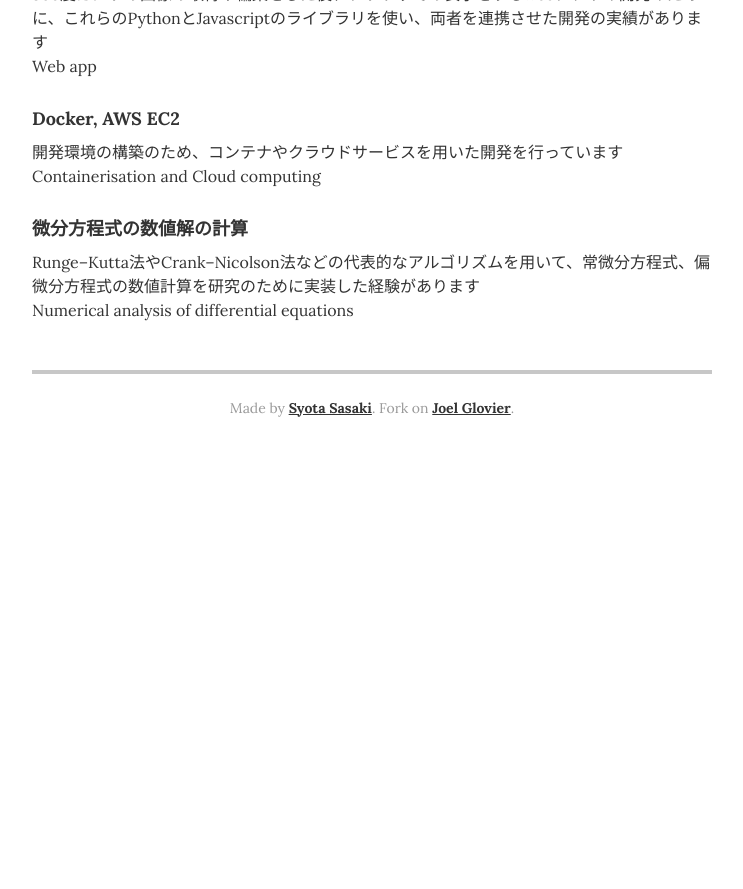
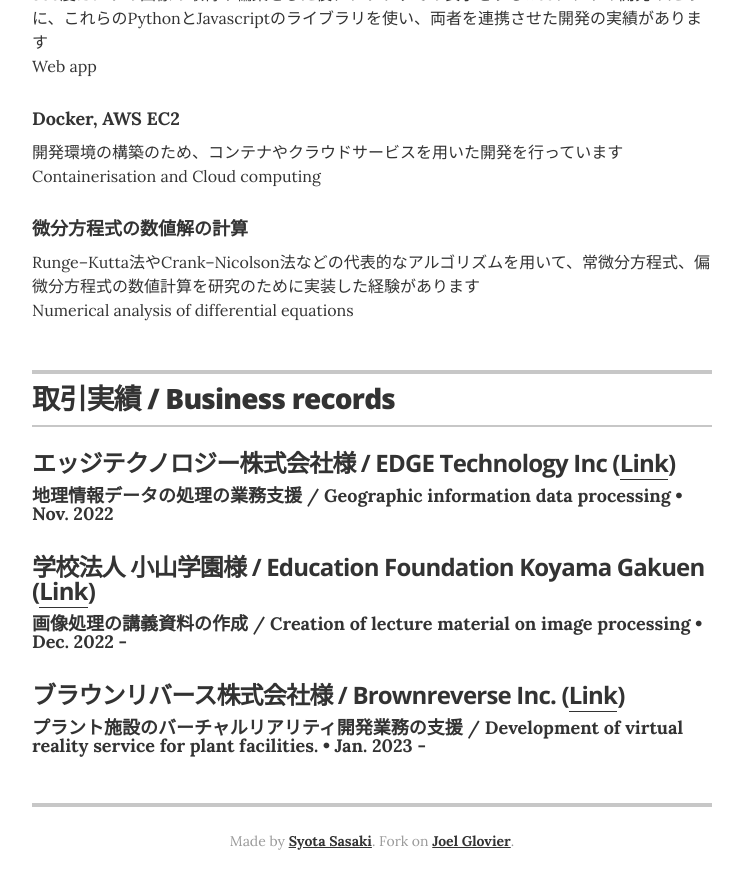
Before and after one commit to jglovier/resume-template, a Jekyll site: the page built from index.html, in a window 1280 px wide and 900 px high, scrolled down 3360 px. Shown: the top 889 px of the window, without its empty margins (268-1011 px from the left). Built offline with Jekyll 4.4.1, drawn with Linux system fonts in a browser that asks for light colours; before the commit the page ends 3827 px from its top, so only the background shows below that; some of the changed text lies outside the part shown.

Commit message:
add business records

```diff
--- a/_config.yml
+++ b/_config.yml
@@ -40,7 +40,7 @@
 resume_section_education:       true
 resume_section_projects:        false
 resume_section_skills:          true
-resume_section_recognition:     false
+resume_section_recognition:     true
 resume_section_links:           false
 resume_section_associations:    false
 # resume_section_interests:       true
--- a/_data/education.yml
+++ b/_data/education.yml
@@ -3,7 +3,7 @@
   uni: 中央大学大学院　理工学研究科　土木工学専攻<br>Chuo University Graduate school of science and engineering
   year: 2011 &mdash; 2016
   award: 博士論文(Doctoral thesis title)　<a href="https://ci.nii.ac.jp/naid/500001350076" target="_blank">A Hydrologic-based Lumped Methdology for the Internal Dose Calculation</a>
-  summary: <ul class="resume-item-list"><li>水文学的集中化法に基づいた、放射性同位体を経口摂取したときの被曝線量を求める方法論を提案した <a href="https://www.jstage.jst.go.jp/article/jjshwr/27/4/27_170/_article" target="_blank">(link)</a></li><li>放射性同位体が混入した土壌で収穫された農作物を食べ. 時に受ける被曝線量を計算する手法を示した <a href="https://www.jstage.jst.go.jp/article/jscejhe/71/4/71_9/_article/-char/ja/" target="_blank">(link)</a></li><li>放射性同位体の摂取量の不確実性を考えに取り入れ、被曝線量の確率密度関数の時間発展をFokker-Planck方程式に基づいて計算する手法を提案した <a href="https://www.jstage.jst.go.jp/article/jscejhe/72/4/72_I_457/_article/-char/ja/" target="_blank">(link)</a></li><li>I proposed hydrologic-based methodology to compute internal dose. This study contributes to mutual understanding of ciliv engineering and radiology. </li></ul>
+  summary: <ul class="resume-item-list"><li>水文学的集中化法に基づいた、放射性同位体を経口摂取したときの被曝線量を求める方法論を提案した <a href="https://www.jstage.jst.go.jp/article/jjshwr/27/4/27_170/_article" target="_blank">(link)</a></li><li>放射性同位体が混入した土壌で収穫された農作物を食べ. 時に受ける被曝線量を計算する手法を示した <a href="https://www.jstage.jst.go.jp/article/jscejhe/71/4/71_9/_article/-char/ja/" target="_blank">(link)</a></li><li>放射性同位体の摂取量の不確実性を考えに取り入れ、被曝線量の確率密度関数の時間発展をFokker-Planck方程式に基づいて計算する手法を提案した <a href="https://www.jstage.jst.go.jp/article/jscejhe/72/4/72_I_457/_article/-char/ja/" target="_blank">(link)</a></li><li>I proposed hydrologic-based methodology to compute internal dose. This study contributes to mutual understanding of civil engineering and radiology. </li></ul>
 
 - degree: 修士(工学)/ Master of Engineering
   uni: 中央大学　理工学研究科　電気電子情報通信工学専攻<br>Chuo University Graduate school of science and engineering
--- a/_data/recognitions.yml
+++ b/_data/recognitions.yml
@@ -1,10 +1,15 @@
 # Recognitions
-- award: Outstanding Achievement
-  organization: Springfield Young Professionals
-  year: 2010, 2014
-  summary: Awarded the Outstanding Achievement award for contributions made to the community and professional accomplishments.
+- award: エッジテクノロジー株式会社様 / EDGE Technology Inc (<a href="https://www.edge-tech.co.jp/" target="_blank">Link</a>)
+  organization: 地理情報データの処理の業務支援 / Geographic information data processing
+  year: Nov. 2022
+  #summary: Awarded the Outstanding Achievement award for contributions made to the community and professional accomplishments.
 
-- award: Most Likely To Succeed
-  organization: Springfield High School
-  year: 2004
-  summary: Voted Most Likely To Succeed by a panel of my high school peers.
+- award: 学校法人 小山学園様 / Education Foundation Koyama Gakuen (<a href="https://ttc.ac.jp/index.php" target="_blank">Link</a>)
+  organization: 画像処理の講義資料の作成 / Creation of lecture material on image processing
+  year: Dec. 2022 -
+  #summary: Voted Most Likely To Succeed by a panel of my high school peers.
+
+- award: ブラウンリバース株式会社様 / Brownreverse Inc. (<a href="https://www.brownreverse.com/" target="_blank">Link</a>)
+  organization: プラント施設のバーチャルリアリティ開発業務の支援 / Development of virtual reality service for plant facilities.
+  year: Jan. 2023 -
+  #summary: Voted Most Likely To Succeed by a panel of my high school peers.
--- a/_layouts/resume.html
+++ b/_layouts/resume.html
@@ -143,7 +143,7 @@
       <section class="content-section">
 
         <header class="section-header">
-          <h2>Recognition</h2>
+          <h2>取引実績 / Business records</h2>
         </header>
 
         {% for recognition in site.data.recognitions %}
```
